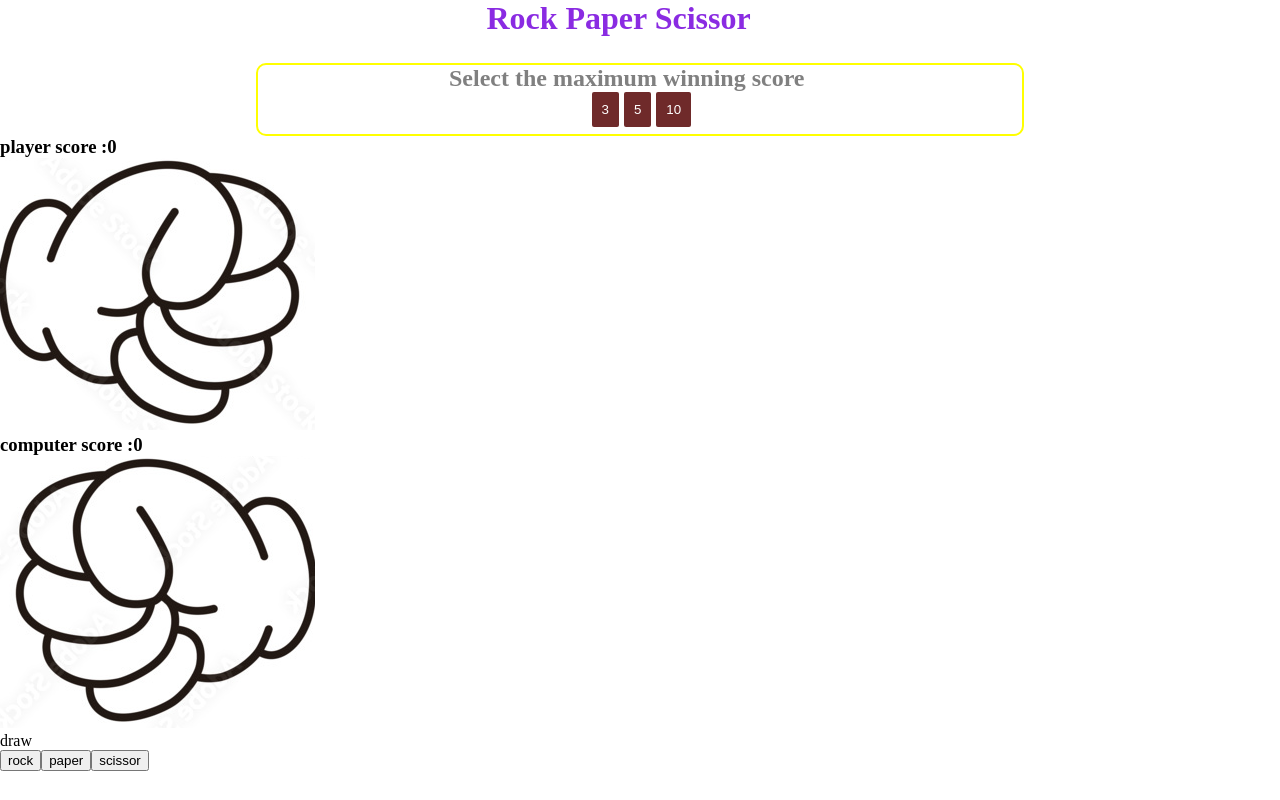
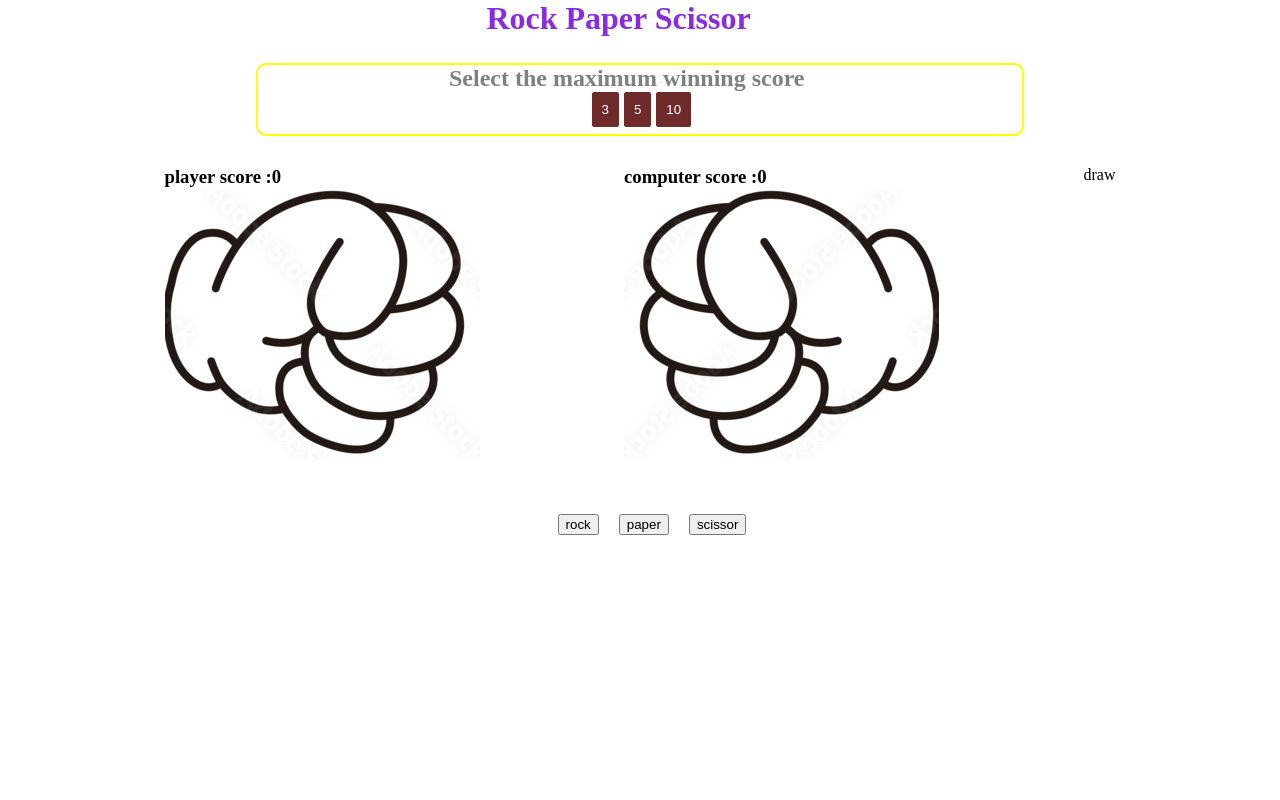
Before and after one commit to kravenvijay04/RPS, a React (Vite) app in the folder RPSgame/: page / in a window 1280 px wide. Built offline with nearby package versions, Linux system fonts and the light colour scheme.

Commit message:
some styles added for buttons

```diff
--- a/RPSgame/src/game.css
+++ b/RPSgame/src/game.css
@@ -31,7 +31,6 @@ body {
     padding-bottom: 8%;
     border-radius: 10px;
     color: white;
-
 }
 
 #reset {
@@ -80,3 +79,47 @@ h2 {
     border: none;
     border-radius: 2px;
 }
+
+.container {
+    display: flex;
+    justify-content: space-evenly;
+    padding: 20px;
+    margin-top: 10px;
+}
+
+#head1 {
+    margin-left: 30%;
+    margin-bottom: 4%;
+}
+
+#head2 {
+    margin-left: 25%;
+    margin-bottom: 4%;
+}
+
+#res {
+    display: flex;
+    justify-content: center;
+    color: green;
+    font-size: 20px;
+    margin-left: 45%;
+    border: 2px solid rgb(0, 0, 0);
+    margin-right: 45%;
+    border-radius: 10px;
+}
+
+.buttons {
+    display: flex;
+    margin-left: 42%;
+    padding: 20px;
+    margin-top: 10px;
+    gap: 20px;
+}
+
+#mainbut {
+    border: none;
+    background-color: blueviolet;
+    color: white;
+    padding: 10px;
+    border-radius: 10px;
+}
```
